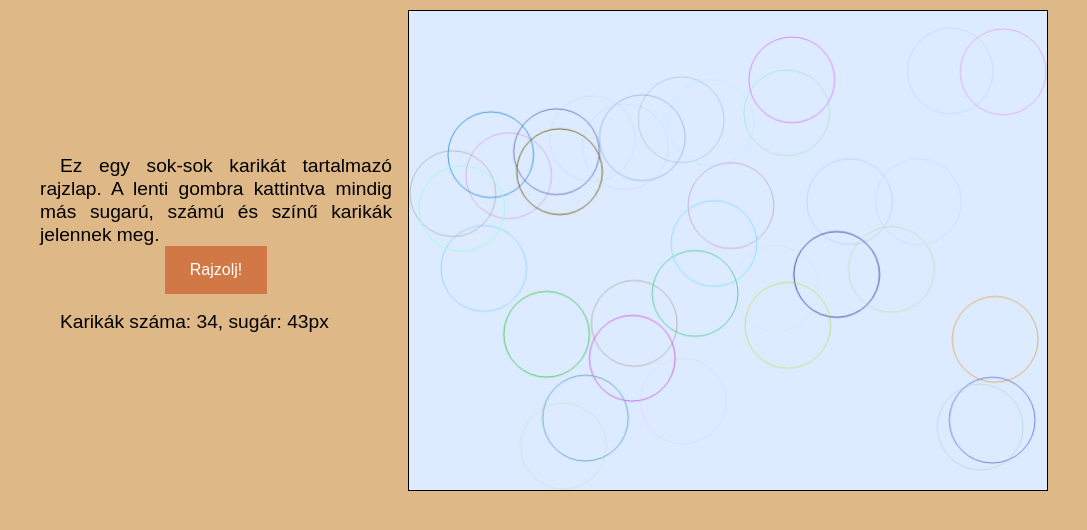
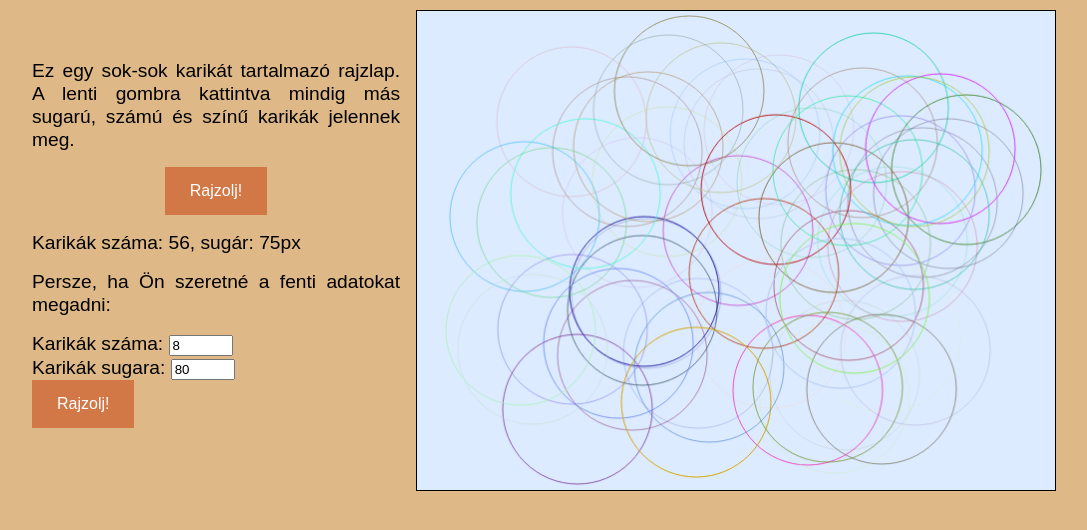
Before and after one commit to Gigantoherceg/Circles, a plain HTML site: page index.html in a window 1280 px wide. Both pictures are taken after a click on the button "Rajzolj!". Shown: the whole page, without its empty margins (104-1191 px from the left). Drawn offline with Linux system fonts and the light colour scheme.

Commit message:
Választható beviteli adatok hozzáadása

```diff
--- a/index.html
+++ b/index.html
@@ -12,8 +12,14 @@
   <div Class="container">
     <div class="divWorlds">
         <h3>Ez egy sok-sok karikát tartalmazó rajzlap. A lenti gombra kattintva mindig más sugarú, számú és színű karikák jelennek meg.</h3>
-        <div><button class="button" onclick="document.getElementById('circles').innerHTML=draw()">Rajzolj!</button></div>
+        <div><button class="button" onclick="document.getElementById('circles').innerHTML=randomDatas()">Rajzolj!</button></div>
         <h3 id='circlesDatas'></h3>
+        <h3 id="user"></h3>
+        <h3 id="Datas">
+      Karikák száma: <input id='circleNumb' type="number" name="circleNumber" min="2" max="300" value='8'><br>
+      Karikák sugara: <input id='rad' type="number" name="radius" min="2" max="300" value='80'>
+        <div><button class="button" onclick="document.getElementById('circles').innerHTML=draw(Number(rad.value), Number(circleNumb.value));">Rajzolj!</button></div>
+        </h3>
     </div>
     <div class="divCircle">
       <canvas id="circles" height="480" width="640" style="border: 1px solid black">Sajnos az ön böngészője nem támogatja a canvas eszköz használatát.</canvas>
@@ -21,17 +27,30 @@
   </div>
 
 <script>
-function draw(){
+
 var canvas = document.getElementById('circles');
 var context = canvas.getContext('2d');
 
 var cW = canvas.width;
 var cH = canvas.height;
+
+function randomDatas(){
 var radius = Math.floor(Math.random() * 100)+10;
 var circleNumber = Math.floor(Math.random() * 100)+1;
 
+draw(radius, circleNumber);
+}
+
+function draw(radius, circleNumber){
 
 context.clearRect(0,0,640,480);
+
+if (radius<1 || circleNumber<1 || radius>100 || circleNumber>100) {
+    context.textAlign = "center";
+    context.font='20px Arial';
+    context.fillText("A megadott értékekkel nem lehet", 320, 230);
+    context.fillText("megrajzolni a karikákat.", 320, 250);
+} else {
 
 function circle(x,y, radius, color) {
   context.strokeStyle = color;
@@ -51,6 +70,9 @@ for (j = 1; j <= circleNumber; j++) {
 }
 
 document.getElementById('circlesDatas').innerHTML='Karikák száma: ' + circleNumber + ', sugár: ' + radius + 'px';
+document.getElementById('user').innerHTML='Persze, ha Ön szeretné a fenti adatokat megadni:';
+document.getElementById('Datas').style.visibility='visible';
+}
 }
 </script>
 </body>
--- a/style.css
+++ b/style.css
@@ -64,11 +64,15 @@ body {
 }
 
 h3 {
+    margin-bottom: 1rem;
     text-align: justify;
     font-size: 120%;
     font-family: sans-serif;
-    text-indent: 20px;
     line-height: 1.2;
+}
+
+#Datas {
+    visibility: hidden;
 }
 
 #circles {
@@ -95,7 +99,7 @@ h3 {
     margin: 1rem auto;
 }
 
-@media (min-width: 830px) {
+@media (min-width: 1024px) {
     body {
       justify-content: center;
         display: flex;
@@ -112,6 +116,9 @@ h3 {
         display: inline-block;
         float: left;
     }
+    .divWorlds {
+        min-width: 400px;
+    }
     #circles {
         width: 640px;
     }
```
